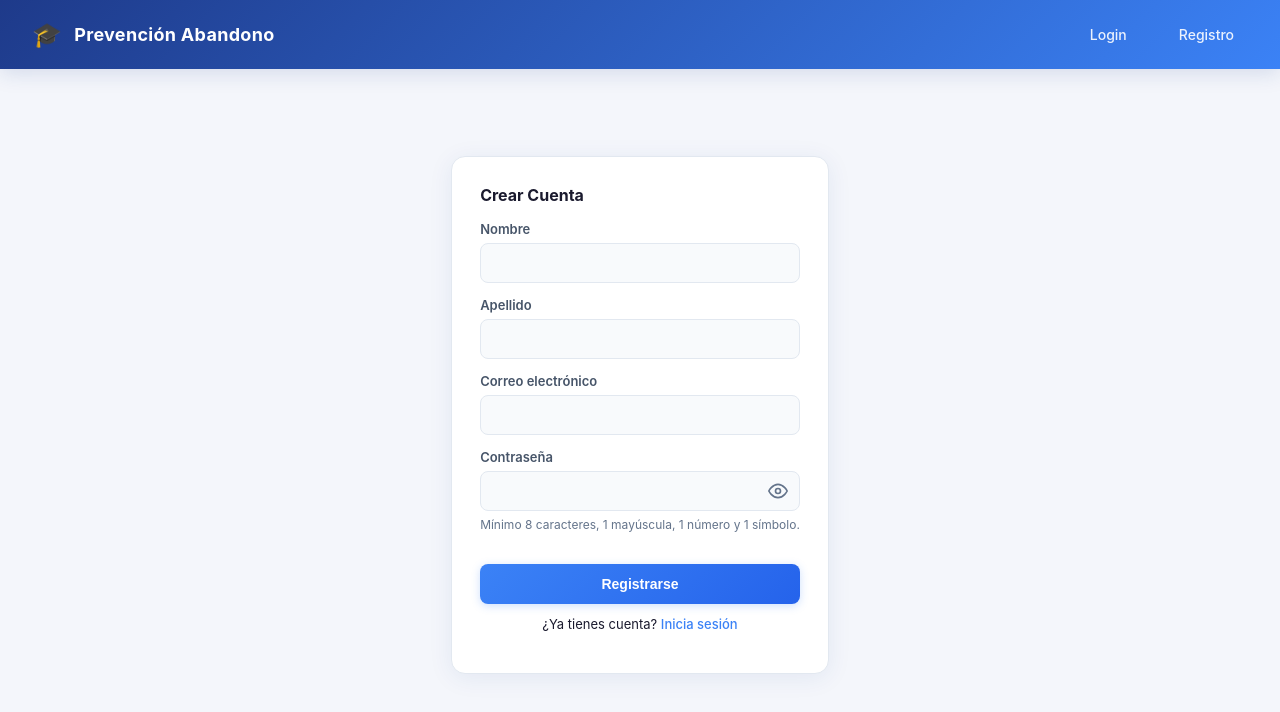
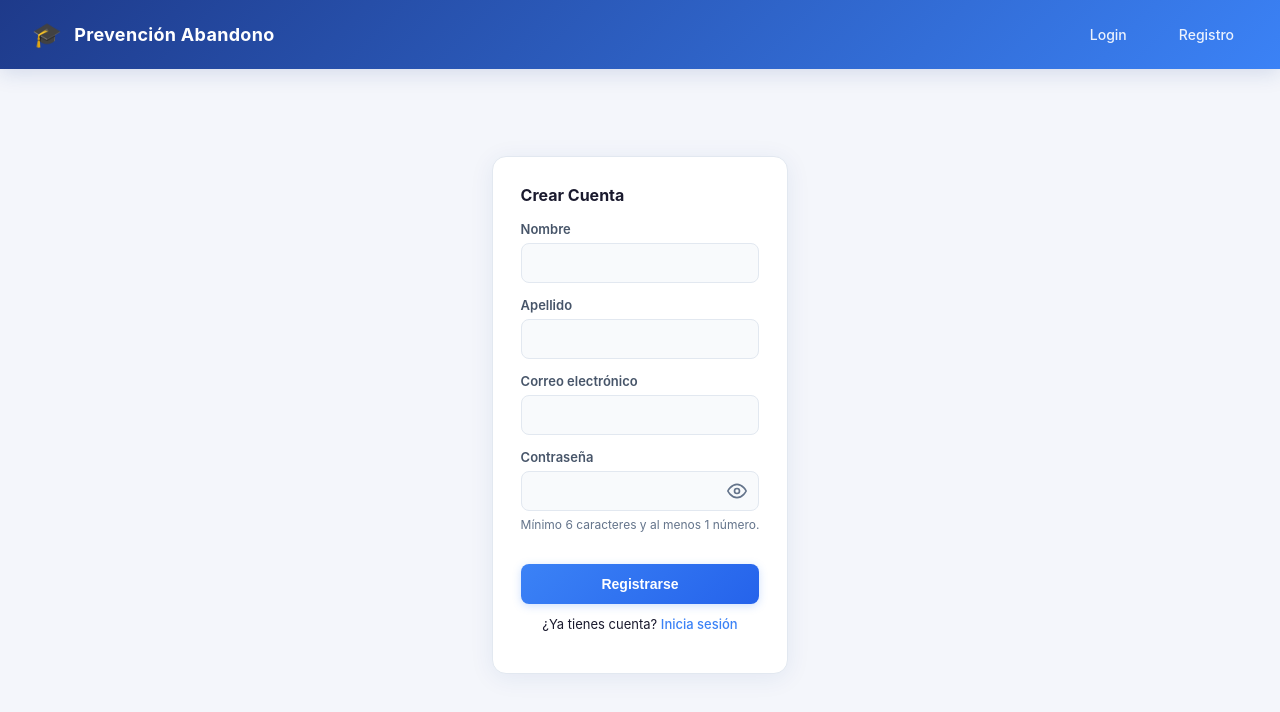
Before and after one commit to Andres523-star/prevencion-abandono-frontend, a React (Vite) app: page /register in a window 1280 px wide. Shown: the top 712 px of the page. Built offline with nearby package versions, Linux system fonts and the light colour scheme.

Commit message:
fix: simplificar validacion de contrasena

```diff
--- a/src/pages/Register.tsx
+++ b/src/pages/Register.tsx
@@ -12,10 +12,8 @@ export default function Register() {
   const navigate = useNavigate();
 
   const validarPassword = (p: string) => {
-    if (p.length < 8) return 'La contraseña debe tener al menos 8 caracteres';
-    if (!/[A-Z]/.test(p)) return 'Debe tener al menos una mayúscula';
+    if (p.length < 6) return 'La contraseña debe tener al menos 6 caracteres';
     if (!/[0-9]/.test(p)) return 'Debe tener al menos un número';
-    if (!/[!@#$%^&*(),.?":{}|<>]/.test(p)) return 'Debe tener al menos un símbolo (!@#$%^&*)';
     return '';
   };
 
@@ -99,7 +97,7 @@ export default function Register() {
         </div>
 
         <p style={{ fontSize: 12, color: '#64748b', marginTop: 6 }}>
-          Mínimo 8 caracteres, 1 mayúscula, 1 número y 1 símbolo.
+          Mínimo 6 caracteres y al menos 1 número.
         </p>
 
         {error && <p style={{ color: 'red', fontSize: 13 }}>{error}</p>}
```
